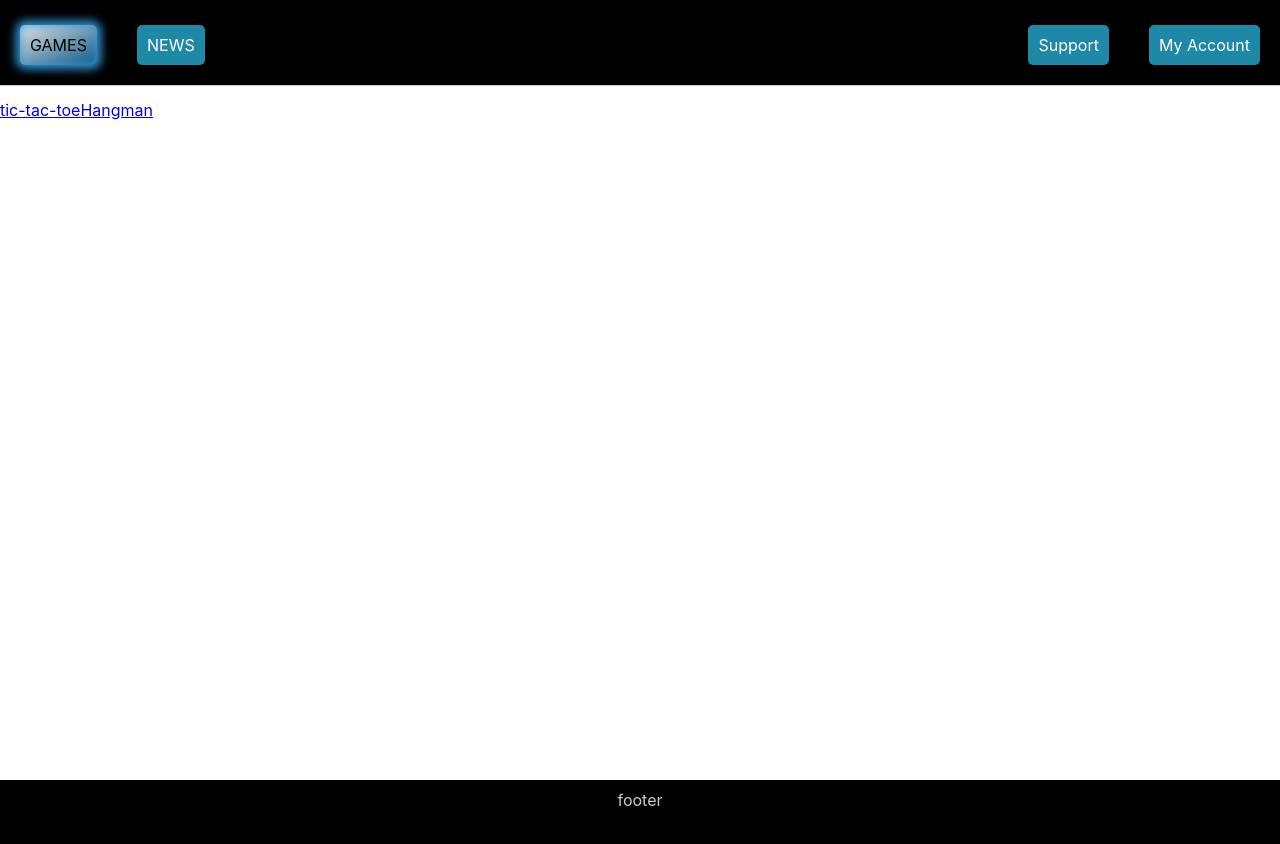
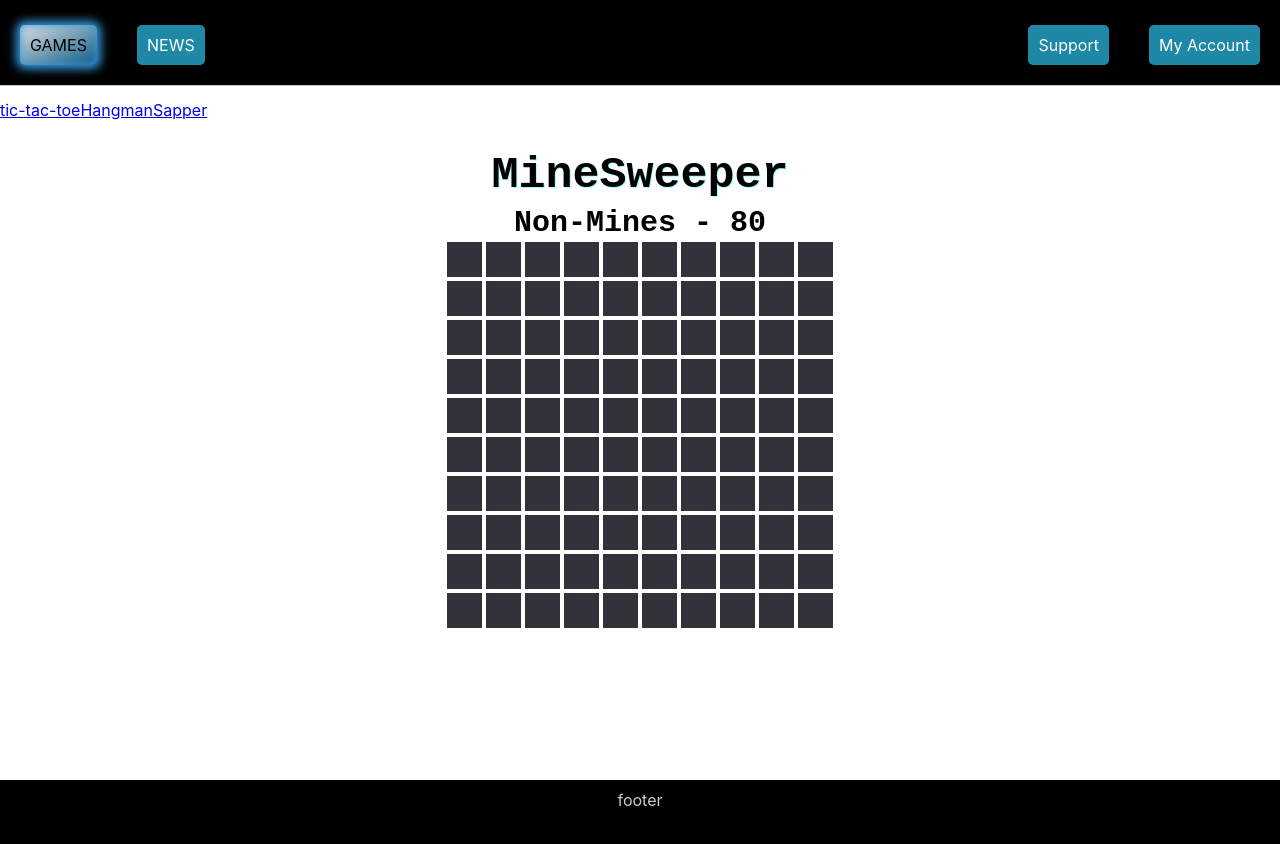
Before and after one commit to MariamikGhazaryan/GameHub, a React (Create React App) app: page /games/sapper in a window 1280 px wide. Shown: the top 844 px of the page. Built offline with nearby package versions, Linux system fonts and the light colour scheme.

Commit message:
sapper game

```diff
--- a/package.json
+++ b/package.json
@@ -8,6 +8,7 @@
     "@testing-library/user-event": "^13.5.0",
     "react": "^17.0.2",
     "react-dom": "^17.0.2",
+    "react-hook-use-state": "^1.1.0",
     "react-redux": "^7.2.6",
     "react-router-dom": "^6.2.1",
     "react-scripts": "5.0.0",
--- a/src/components/games/games.js
+++ b/src/components/games/games.js
@@ -6,6 +6,7 @@ import "./games.css";
 const Games = () => {
   const TicTacToe = lazy(() => import("./ticTacToe/ticTacToe"));
   const Hangman = lazy(() => import("./hangman/hangman"));
+  const Sapper = lazy(() => import("./sapper/sapper"))
 
   return (
     <div className="games">
@@ -16,11 +17,15 @@ const Games = () => {
         <NavLink className="navLink" to="hangman">
           Hangman
         </NavLink>
+        <NavLink className="navLink" to="sapper">
+          Sapper
+        </NavLink>
       </div>
       <Suspense fallback={<div>...Loading</div>}>
         <Routes>
           <Route path="tic-tac-toe" element={<TicTacToe />} />
           <Route path="hangman" element={<Hangman />} />
+          <Route path="sapper" element={<Sapper />} />
         </Routes>
       </Suspense>
     </div>
--- /dev/null
+++ b/src/components/games/sapper/sapper-game/board/board.css
@@ -0,0 +1,13 @@
+.board {
+    display: flex;
+    flex-direction: row;
+    width: fit-content;
+    color: rgba(45, 166, 252, 0.99);
+}
+
+h3 {
+    color: black;
+    text-align: center;
+    font-size: 30px;
+    margin: 0;
+}
--- /dev/null
+++ b/src/components/games/sapper/sapper-game/board/board.js
@@ -0,0 +1,70 @@
+import React,{useState,useEffect} from 'react';
+import CreateBoard from '../../utils/createBoard';
+import { revealed } from "../../utils/reveal";
+import Cell from './cell/cell';
+import './board.css'
+function Board() {
+	const [ grid, setGrid ] = useState([]);
+	const [ nonMinecount, setNonMinecount ] = useState(0);
+	const [ mineLocation, setmineLocation ] = useState([]);
+
+
+	useEffect(()=>{
+
+		freshBoard();
+	},[] );
+
+	const freshBoard = () => {
+		const newBoard=CreateBoard(10,10,20);
+		setNonMinecount(10 * 10-20);
+		setmineLocation(newBoard.mineLocation);
+		setGrid(newBoard.board);
+	}
+	const updateFlag=( e, x, y )=>{
+		e.preventDefault();
+		let newGrid=JSON.parse(JSON.stringify(grid));
+		newGrid[x][y].flagged = true;
+		console.log(newGrid[x][y]);
+		setGrid(newGrid);
+	}
+	const newfresh = () =>{
+		freshBoard();
+	}
+	const revealcell= ( x, y)=>{
+		let newGrid=JSON.parse(JSON.stringify(grid));
+		if(newGrid[x][y].value === "X"){
+			for(let i = 0; i < mineLocation.length; i++){
+				newGrid[mineLocation[i][0]][mineLocation[i][1]].revealed = true;
+			}
+			setGrid(newGrid);
+			setTimeout(newfresh,2000);
+		}
+		if(nonMinecount === 0){
+			setTimeout(newfresh,2000);
+		}
+		else{
+			let revealedboard = revealed( newGrid, x, y, nonMinecount );
+			setGrid(revealedboard.arr);
+			setNonMinecount(revealedboard.newNonMines);
+		}
+
+	}
+
+	return (
+		<div className="parent">
+			<div>
+				<h3> Non-Mines - {nonMinecount} </h3>
+				{grid.map(( singlerow, index1)=>{
+					return (
+						<div className='board' key={index1}>
+							{singlerow.map(( singlecol, index2 )=>{
+								return  <Cell details={singlecol} key = {index2} updateFlag = {updateFlag} revealcell = { revealcell }/>
+							})}
+						</div>
+					)
+				})}
+			</div>
+		</div>
+	)
+}
+export default Board;
--- /dev/null
+++ b/src/components/games/sapper/sapper-game/board/cell/cell.css
@@ -0,0 +1,15 @@
+.call {
+    width:35px;
+    height:35px;
+    opacity:0.8;
+    border:2px solid #ffffff;
+    display:flex;
+    justify-content:center;
+    align-items:center;
+    font-size:20px;
+    cursor:pointer;
+    color:white;
+    font-weight: bold;
+    background-color: rgba(54, 111, 255, 0.99);
+
+}
--- /dev/null
+++ b/src/components/games/sapper/sapper-game/board/cell/cell.js
@@ -0,0 +1,37 @@
+import React from 'react'
+import './cell.css'
+export default function cell({ details, updateFlag, revealcell }) {
+
+	const click=()=>{
+		if(details.value === 'X'){
+		}
+		revealcell(details.x,details.y);
+	}
+
+
+	const rightClick = (e) => {
+		updateFlag(e, details.x, details.y)
+	}
+
+	return (
+		<div className = 'call' onClick = {click} onContextMenu = {rightClick} style={
+			{ backgroundColor: details.revealed && details.value!==0 ? details.value === 'X'
+					? 'rgb(234,8,8)' : 'rgba(11,80,232,0.99)'
+					: details.revealed&&details.value === 0
+						? 'rgb(60,252,2)'
+						: 'rgb(0,0,11)' }
+		}>
+			{!details.revealed && details.flagged ? (
+				"🚩"
+			) : details.revealed && details.value !== 0 ? (
+				details.value === "X" ? (
+					"💣"
+				) : (
+					details.value
+				)
+			) : (
+				""
+			)}
+		</div>
+	)
+}
--- /dev/null
+++ b/src/components/games/sapper/sapper.css
@@ -0,0 +1,32 @@
+.sapper {
+    text-align: center;
+    font-family: 'Courier New', monospace;
+    padding: 25px;
+}
+.sapper-header {
+    background-color: #00226d;
+    min-height: 100vh;
+    display: flex;
+    flex-direction: column;
+    align-items: center;
+    justify-content: center;
+    font-size: calc(10px + 2vmin);
+    color: black;
+}
+
+.aligned{
+    display: flex;
+    margin: 0;
+    justify-content: center;
+    align-items: center;
+}
+.heading{
+    text-align: center;
+    color: black;
+    font-size:35px;
+    text-shadow:1px 1px rgb(154, 255, 255);
+}
+h1 {
+    font-size: 45px;
+    margin: 5px;
+}
--- /dev/null
+++ b/src/components/games/sapper/sapper.js
@@ -0,0 +1,18 @@
+import React from 'react';
+import Board from './sapper-game/board/board';
+import './sapper.css';
+
+ const Sapper = () => (
+
+	 <div className='sapper'>
+		 <div className="heading">
+			 <h1>MineSweeper</h1>
+		 </div>
+		 <div className="aligned">
+			 <Board/>
+		 </div>
+	 </div>
+ )
+
+
+export default Sapper;
--- /dev/null
+++ b/src/components/games/sapper/utils/createBoard.js
@@ -0,0 +1,87 @@
+export default function createBoard(row, col, mines){
+	let board = [];
+	let mineLocation = [];
+
+	for (let x = 0; x < row; x++) {
+		let subCol = [];
+		for (let y = 0; y < col; y++) {
+			subCol.push({
+				value: 0,
+				revealed: false,
+				x: x,
+				y: y,
+				flagged: false,
+			});
+		}
+		board.push(subCol);
+	}
+
+	let minesCount = 0;
+	while (minesCount < mines) {
+		let x = random(0, row - 1);
+		let y = random(0, col - 1);
+
+		if (board[x][y].value === 0) {
+			board[x][y].value = "X";
+			mineLocation.push([x, y]);
+			minesCount++;
+		}
+	}
+
+	for (let i = 0; i < row; i++) {
+		for (let j = 0; j < col; j++) {
+			if (board[i][j].value === "X") {
+				continue;
+			}
+
+			if (i > 0 && board[i - 1][j].value === "X") {
+				board[i][j].value++;
+			}
+
+			if (
+				i > 0 &&
+				j < col - 1 &&
+				board[i - 1][j + 1].value === "X"
+			) {
+				board[i][j].value++;
+			}
+
+			if (j < col - 1 && board[i][j + 1].value === "X") {
+				board[i][j].value++;
+			}
+
+			if (
+				i < row - 1 &&
+				j < col - 1 &&
+				board[i + 1][j + 1].value === "X"
+			) {
+				board[i][j].value++;
+			}
+
+			if (i < row - 1 && board[i + 1][j].value === "X") {
+				board[i][j].value++;
+			}
+
+			if (
+				i < row - 1 &&
+				j > 0 &&
+				board[i + 1][j - 1].value === "X"
+			) {
+				board[i][j].value++;
+			}
+
+			if (j > 0 && board[i][j - 1].value === "X") {
+				board[i][j].value++;
+			}
+
+			if (i > 0 && j > 0 && board[i - 1][j - 1].value === "X") {
+				board[i][j].value++;
+			}
+		}
+	}
+	return { board, mineLocation };
+};
+
+function random(min = 0, max) {
+	return Math.floor(Math.random() * (max - min + 1) + min);
+}
--- /dev/null
+++ b/src/components/games/sapper/utils/reveal.js
@@ -0,0 +1,145 @@
+export const revealed=( arr, x, y, newNonMines ) =>{
+
+	let show = [];
+	show.push(arr[x][y]);
+	while(show.length !==0){
+		let one = show.pop();
+		let i = one.x;
+		let j = one.y;
+		if(!one.revealed){
+			newNonMines--;
+			one.revealed=true;
+		}
+		if(one.value !==0){
+			break;
+		}
+
+		if(
+			i > 0 &&
+			j > 0 &&
+			arr[i - 1][j - 1].value === 0 &&
+			!arr[i - 1][j - 1].revealed
+		)
+		{
+			show.push(arr[i-1][j-1]);
+		}
+
+		if(
+			i < arr.length-1 &&
+			j < arr[0].length -1 &&
+			arr[i + 1][j + 1].value === 0 &&
+			!arr[i + 1][j + 1].revealed
+		){
+			show.push(arr[i+1][j+1]);
+		}
+
+		if(
+			i > 0 &&
+			j < arr[0].length-1 &&
+			arr[i - 1][j + 1].value === 0 &&
+			!arr[i - 1][ j + 1].revealed
+		){
+			show.push(arr[i-1][j+1]);
+		}
+
+		if(
+			i<arr.length -1 &&
+			j > 0 &&
+			arr[i+1][j-1].value===0 &&
+			!arr[i+1][j-1].revealed
+		){
+			show.push(arr[i+1][j-1]);
+		}
+
+		if(
+			i>0 &&
+			arr[i-1][j].value === 0 &&
+			!arr[i-1][j].revealed
+		){
+			show.push(arr[i-1][j]);
+		}
+
+		if(
+			j<arr[0].length-1 &&
+			arr[i][j+1].value === 0 &&
+			!arr[i][j+1].revealed
+		){
+			show.push(arr[i][j+1]);
+		}
+
+		if(
+			i<arr.length-1 &&
+			arr[i+1][j].value === 0 &&
+			!arr[i+1][j].revealed
+		){
+			show.push(arr[i+1][j]);
+		}
+
+		if(
+			j>0 &&
+			arr[i][j-1].value === 0 &&
+			!arr[i][j-1].revealed
+		){
+			show.push(arr[i][j-1]);
+		}
+
+		if (
+			i > 0 &&
+			j > 0 &&
+			!arr[i - 1][j - 1].revealed
+		) {
+
+			arr[i - 1][j - 1].revealed = true;
+			newNonMines--;
+		}
+
+		if (j > 0 && !arr[i][j - 1].revealed) {
+			arr[i][j - 1].revealed = true;
+			newNonMines--;
+		}
+
+		if (
+			i < arr.length - 1 &&
+			j > 0 &&
+			!arr[i + 1][j - 1].revealed
+		) {
+			arr[i + 1][j - 1].revealed = true;
+			newNonMines--;
+		}
+
+		if (i > 0 && !arr[i - 1][j].revealed) {
+			arr[i - 1][j].revealed = true;
+			newNonMines--;
+		}
+
+		if (i < arr.length - 1 && !arr[i + 1][j].revealed) {
+			arr[i + 1][j].revealed = true;
+			newNonMines--;
+		}
+
+		if (
+			i > 0 &&
+			j < arr[0].length - 1 &&
+			!arr[i - 1][j + 1].revealed
+		) {
+			arr[i - 1][j + 1].revealed = true;
+			newNonMines--;
+		}
+
+		if (j < arr[0].length - 1 && !arr[i][j + 1].revealed) {
+			arr[i][j + 1].revealed = true;
+			newNonMines--;
+		}
+
+		if (
+			i < arr.length - 1 &&
+			j < arr[0].length - 1 &&
+			!arr[i + 1][j + 1].revealed
+		) {
+			arr[i + 1][j + 1].revealed = true;
+			newNonMines--;
+		}
+	}
+
+	return { arr, newNonMines }
+}
```
Also changed, not shown: 1 other file (tests, documents, lock files or other folders).
